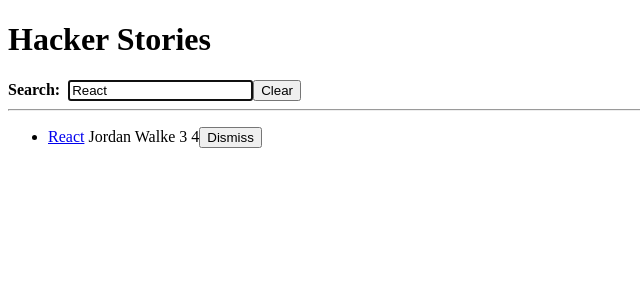
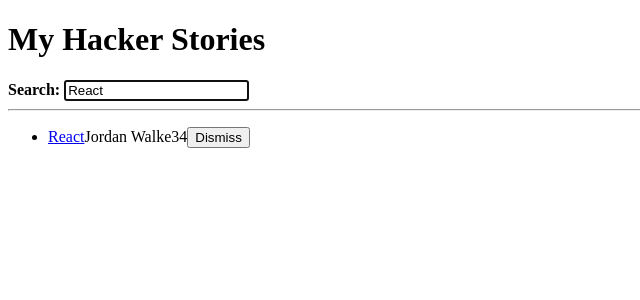
Before and after one commit to abdul-busybrain/road2react, a React (Create React App) app: page / in a window 1280 px wide. Shown: the top 300 px of the page, without its empty margins (0-640 px from the left). Built offline with nearby package versions, Linux system fonts and the light colour scheme.

Commit message:
React Asynchronous Data

```diff
--- a/src/App.js
+++ b/src/App.jsx
@@ -1,16 +1,5 @@
-import { useEffect, useRef, useState } from "react";
+import { useEffect, useState, useRef } from "react";
 
-const useStorageState = (key, initialState) => {
-  const [value, setValue] = useState(localStorage.getItem(key) || initialState);
-
-  useEffect(() => {
-    localStorage.setItem(key, value);
-  }, [value, key]);
-
-  return [value, setValue];
-};
-
-export default function App() {
 const initialStories = [
   {
     title: "React",
@@ -30,56 +19,62 @@ export default function App() {
   },
 ];
 
+const getAsyncStories = () =>
+  new Promise((resolve) =>
+    setTimeout(() => resolve({ data: { stories: initialStories } }), 2000)
+  );
+
+const useStorageState = (key, initialState) => {
+  const [value, setValue] = useState(localStorage.getItem(key) || initialState);
+  useEffect(() => {
+    localStorage.setItem(key, value);
+  }, [value, key]);
+  return [value, setValue];
+};
+const App = () => {
   const [searchTerm, setSearchTerm] = useStorageState("search", "React");
 
   const [stories, setStories] = useState(initialStories);
 
-  const searchedStories = stories.filter((story) =>
-    story.title.toLowerCase().includes(searchTerm.toLowerCase())
-  );
+  useEffect(() => {
+    getAsyncStories().then((result) => {
+      setStories(result.data.stories);
+    });
+  }, []);
 
-  const handeRemoveStory = (item) => {
+  const handleRemoveStory = (item) => {
     const newStories = stories.filter(
       (story) => item.objectID !== story.objectID
     );
     setStories(newStories);
   };
-
   const handleSearch = (event) => {
     setSearchTerm(event.target.value);
   };
-
-  const handleClear = () => {
-    setSearchTerm("");
-  };
-
+  const searchedStories = stories.filter((story) =>
+    story.title.toLowerCase().includes(searchTerm.toLowerCase())
+  );
   return (
     <div>
-      <h1>Hacker Stories</h1>
-
+      <h1>My Hacker Stories</h1>
       <InputWithLabel
         id="search"
         value={searchTerm}
         isFocused
         onInputChange={handleSearch}
-        onClear={handleClear}
       >
-        <strong> Search:</strong>
+        <strong>Search:</strong>
       </InputWithLabel>
-
       <hr />
-
-      <List list={searchedStories} onRemoveItem={handeRemoveStory} />
+      <List list={searchedStories} onRemoveItem={handleRemoveStory} />
     </div>
   );
-}
-
+};
 const InputWithLabel = ({
   id,
   value,
   type = "text",
   onInputChange,
-  onClear,
   isFocused,
   children,
 }) => {
@@ -89,10 +84,9 @@ const InputWithLabel = ({
       inputRef.current.focus();
     }
   }, [isFocused]);
-
   return (
     <>
-      <label htmlFor={id}>{children} </label>
+      <label htmlFor={id}>{children}</label>
       &nbsp;
       <input
         ref={inputRef}
@@ -101,11 +95,9 @@ const InputWithLabel = ({
         value={value}
         onChange={onInputChange}
       />
-      <button onClick={onClear}>Clear</button>
     </>
   );
 };
-
 const List = ({ list, onRemoveItem }) => (
   <ul>
     {list.map((item) => (
@@ -113,22 +105,19 @@ const List = ({ list, onRemoveItem }) => (
     ))}
   </ul>
 );
-
-const Item = ({ item, onRemoveItem }) => {
-  const handeRemoveItem = () => {
-    onRemoveItem(item);
-  };
-
-  return (
+const Item = ({ item, onRemoveItem }) => (
   <li>
     <span>
       <a href={item.url}>{item.title}</a>
-      </span>{" "}
-      <span>{item.author}</span> <span>{item.num_comments}</span>{" "}
+    </span>
+    <span>{item.author}</span>
+    <span>{item.num_comments}</span>
     <span>{item.points}</span>
+    <span>
       <button type="button" onClick={() => onRemoveItem(item)}>
         Dismiss
       </button>
+    </span>
   </li>
 );
-};
+export default App;
```
Lines whose indentation alone changed are shown as unchanged.
